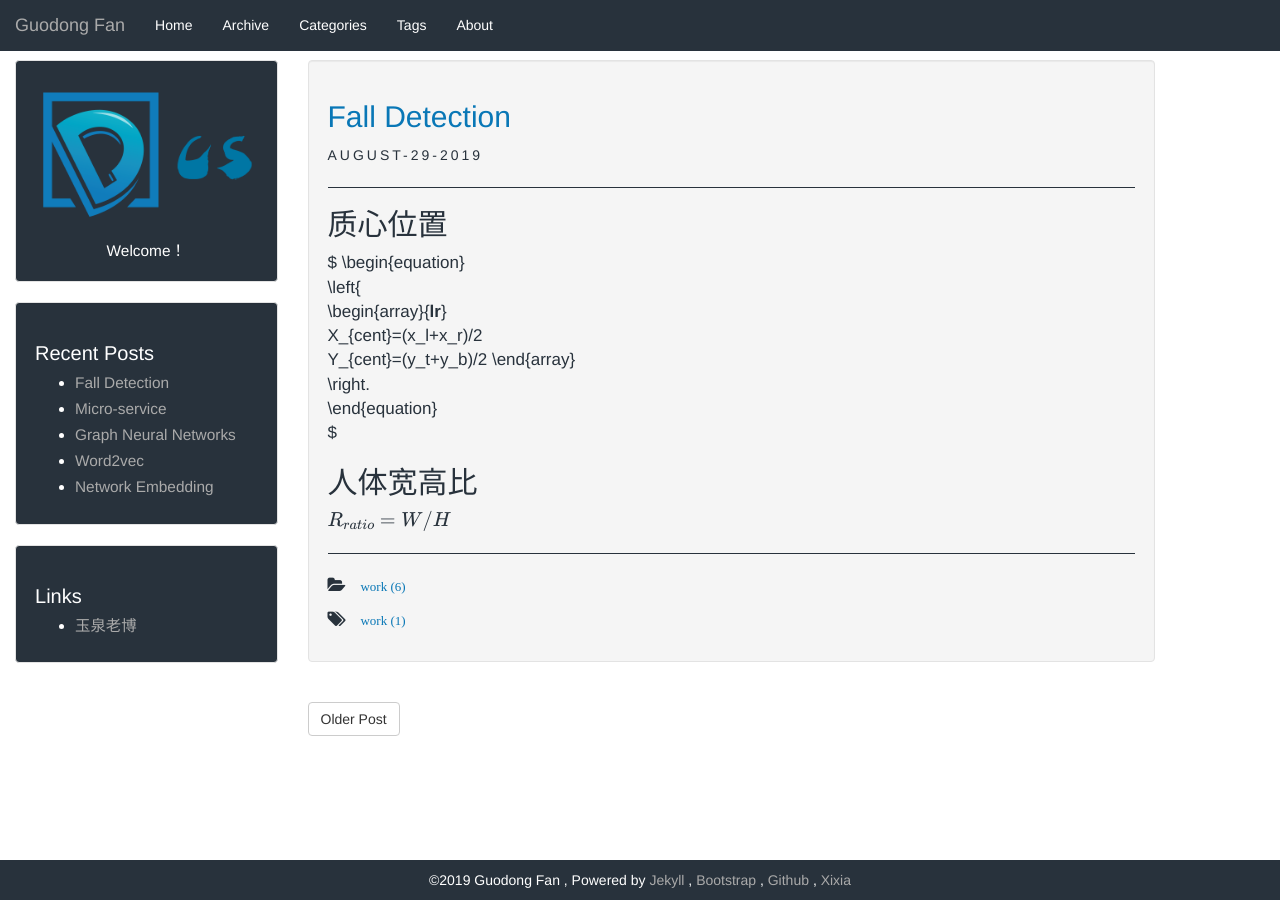
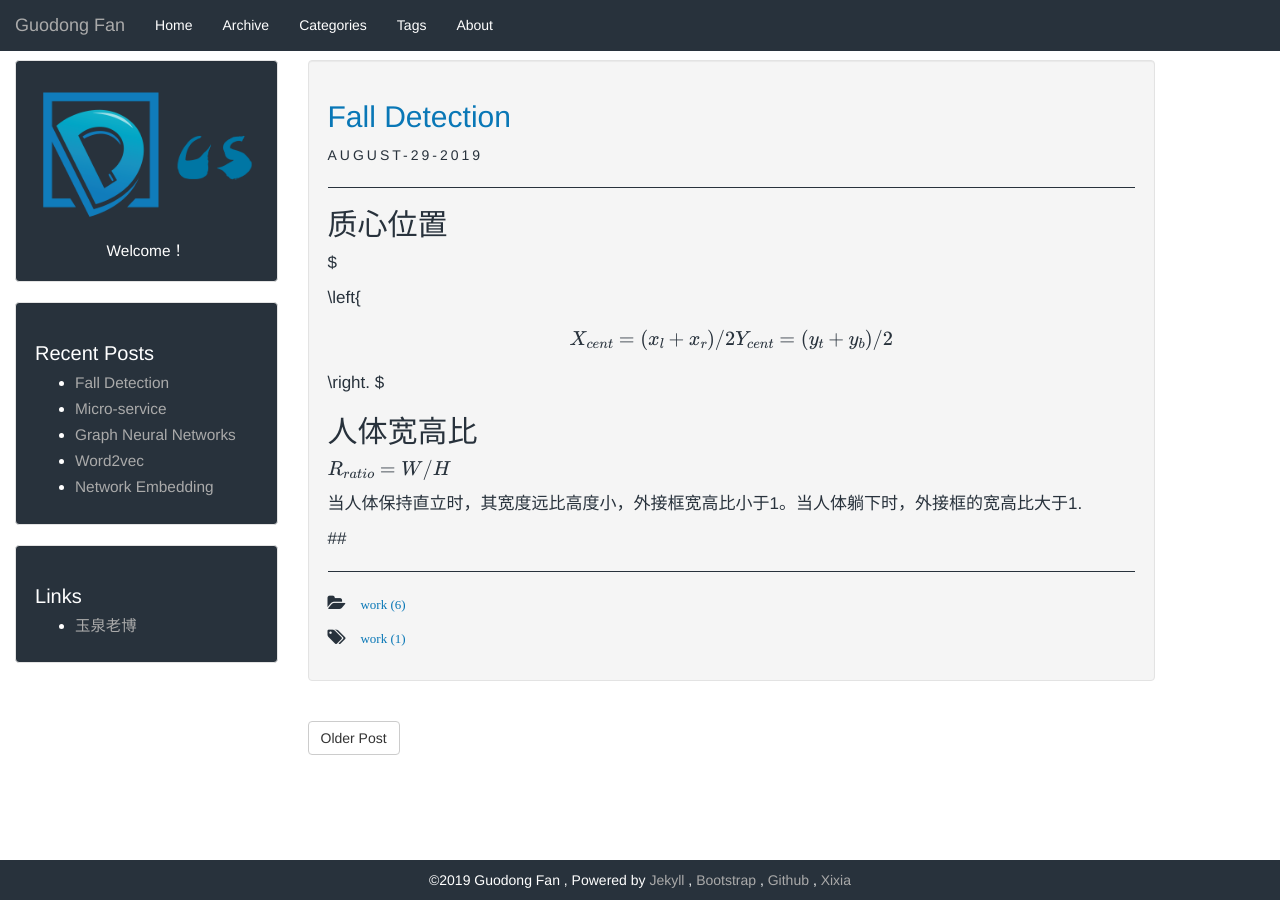
Before and after one commit to GuodongFan/GuodongFan.github.io, a Jekyll site: the page built from _posts/2019-08-29-Fall-Detection.md, in a window 1280 px wide. Built offline with Jekyll 4.4.1, drawn with Linux system fonts in a browser that asks for light colours; our own code applies the rules of GitHub Pages for plain Markdown files; formulas are drawn with MathJax 3.

Commit message:
Update 2019-08-29-Fall-Detection.md

```diff
--- a/_posts/2019-08-29-Fall-Detection.md
+++ b/_posts/2019-08-29-Fall-Detection.md
@@ -8,16 +8,19 @@
 ## 质心位置
 
 $
-\begin{equation}
+
 \left\{
-             \begin{array}{**lr**}
-             X_{cent}=(x_l+x_r)/2 \\
-             Y_{cent}=(y_t+y_b)/2
-             \end{array}
+\begin{aligned}
+X_{cent}=(x_l+x_r)/2 \\
+Y_{cent}=(y_t+y_b)/2
+\end{aligned}
 \right.
-\end{equation}
 $
 
 ## 人体宽高比
 
 $R_{ratio}=W/H$
+
+当人体保持直立时，其宽度远比高度小，外接框宽高比小于1。当人体躺下时，外接框的宽高比大于1.
+
+##
```
